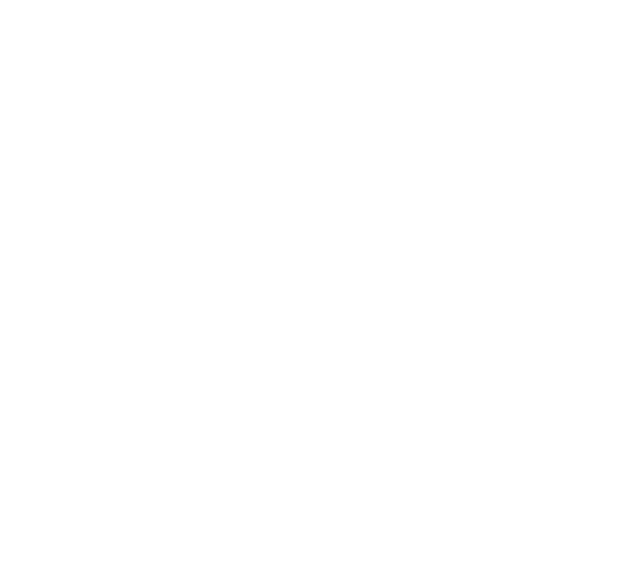
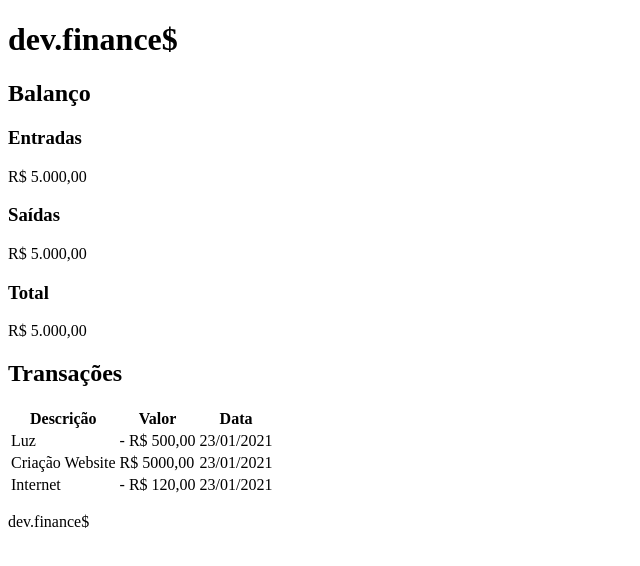
Before and after one commit to rodcordeiro/MaratonaDiscover, a plain HTML site: page index.html in a window 1280 px wide. Shown: the whole page, without its empty margins (0-640 px from the left). Drawn offline with Linux system fonts and the light colour scheme.

Commit message:
Add README.md

```diff
--- a/index.html
+++ b/index.html
@@ -1,11 +1,85 @@
 <!DOCTYPE html>
-<html lang="en">
+<html lang="pt-br">
+
 <head>
     <meta charset="UTF-8">
     <meta name="viewport" content="width=device-width, initial-scale=1.0">
-    <title>DevFinancials | Cordeiro's DEV</title>
+    <title>dev.finance$ | Cordeiro's DEV</title>
 </head>
+
 <body>
+    <header>
+        <h1 id="logo">dev.finance$</h1>
+    </header>
+    <main>
+        <section id="balance">
+            <h2>Balanço</h2>
+            <div class="card">
+                <h3>Entradas</h3>
+                <p>R$ 5.000,00</p>
+            </div>
+            <div class="card">
+                <h3>Saídas</h3>
+                <p>R$ 5.000,00</p>
+            </div>
+            <div class="card">
+                <h3>Total</h3>
+                <p>R$ 5.000,00</p>
+            </div>
+        </section>
+        <section id="transaction">
+            <h2>Transações</h2>
+            <table id="data-table">
+                <thead>
+                    <tr>
+                        <th>Descrição</th>
+                        <th>Valor</th>
+                        <th>Data</th>
+                    </tr>
+                </thead>
+                <tbody>
+                    <tr>
+                        <td>
+                            Luz
+                        </td>
+                        <td>
+                            - R$ 500,00
+                        </td>
+                        <td>
+                            23/01/2021
+                        </td>
+                    </tr>
+                    <tr>
+                        <td>
+                            Criação Website
+                        </td>
+                        <td>
+                            R$ 5000,00
+                        </td>
+                        <td>
+                            23/01/2021
+                        </td>
+                    </tr>
+                    <tr>
+                        <td>
+                            Internet
+                        </td>
+                        <td>
+                            - R$ 120,00
+                        </td>
+                        <td>
+                            23/01/2021
+                        </td>
+                    </tr>
+                </tbody>
+            </table>
+        </section>
+
+    </main>
+    <footer>
+        <p>dev.finance$</p>
+    </footer>
 
 </body>
+
 </html>
```
Also changed, not shown: 1 other file.
